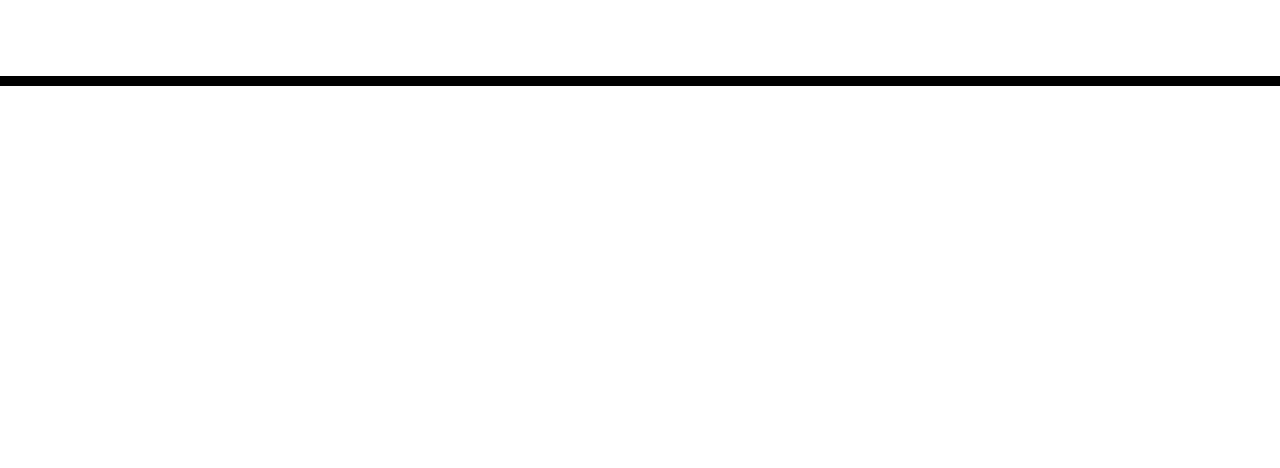
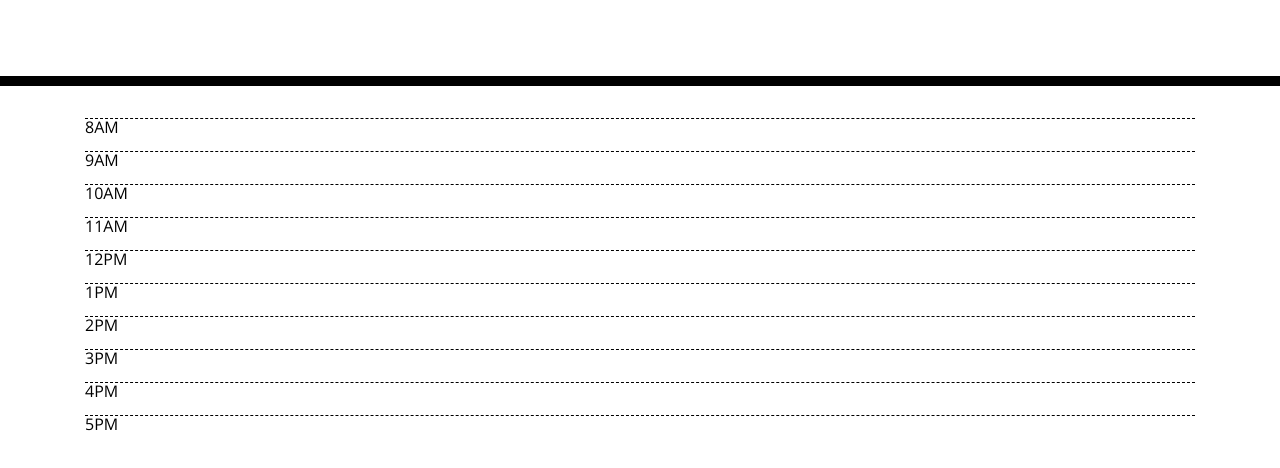
Before and after one commit to colleenkhm/run-my-life, a plain HTML site: page Develop/index.html in a window 1280 px wide. Shown: the part 182-650 px from the top of the page. Drawn offline with nearby package versions, Linux system fonts and the light colour scheme.

Commit message:
time blocks wireframe

```diff
--- a/Develop/css/style.css
+++ b/Develop/css/style.css
@@ -21,7 +21,7 @@ body {
     border-bottom: 10px solid black;
   }
 
-  .description{
+  .description {
     white-space: pre-wrap;
   }
 
@@ -40,6 +40,7 @@ body {
     background-color: #ffffff;
     color: #000000;
     border-top: 1px dashed #000000;
+    text-align: left;
   }
 
   .past {
--- a/Develop/index.html
+++ b/Develop/index.html
@@ -30,6 +30,36 @@
     </header>
     <div class="container">
       <!-- Timeblocks go here -->
+      <div class="hour" id="eight">
+      <p>8AM</p>
+      </div>
+      <div class="hour" id="nine">
+        <p>9AM</p>
+      </div>
+      <div class="hour" id="ten">
+        <p>10AM</p>
+      </div>
+      <div class="hour" id="eleven">
+        <p>11AM</p>
+      </div>
+      <div class="hour" id="twelve">
+        <p>12PM</p>
+      </div>
+      <div class="hour" id="one">
+        <p>1PM</p>
+      </div>
+      <div class="hour" id="two">
+        <p>2PM</p>
+      </div>
+      <div class="hour" id="three">
+        <p>3PM</p>
+      </div>
+      <div class="hour" id="four">
+        <p>4PM</p>
+      </div>
+      <div class="hour" id="five">
+        <p>5PM</p>
+      </div>
     </div>
     <script src="js/script.js"></script>
     <script src="https://code.jquery.com/jquery-3.4.1.min.js"></script>
--- a/Develop/js/script.js
+++ b/Develop/js/script.js
@@ -1,10 +1,11 @@
 //display current date and time
-//still need to figure out how to make the time increase
-const now = moment();
+//still need to figure out how to make the time increase - using moments.js should work but its not loading
+const now = new Date(MM-YYYY);
 let displayDate = now.toString();
 document.getElementById(currentDay);
 currentDay.innerHTML = displayDate;
 
 // add events
+// refer to taskinator for adding events/saving in local storage
 
 // change color for past/future events (if/else if/else statements for past, present, and future)
```
